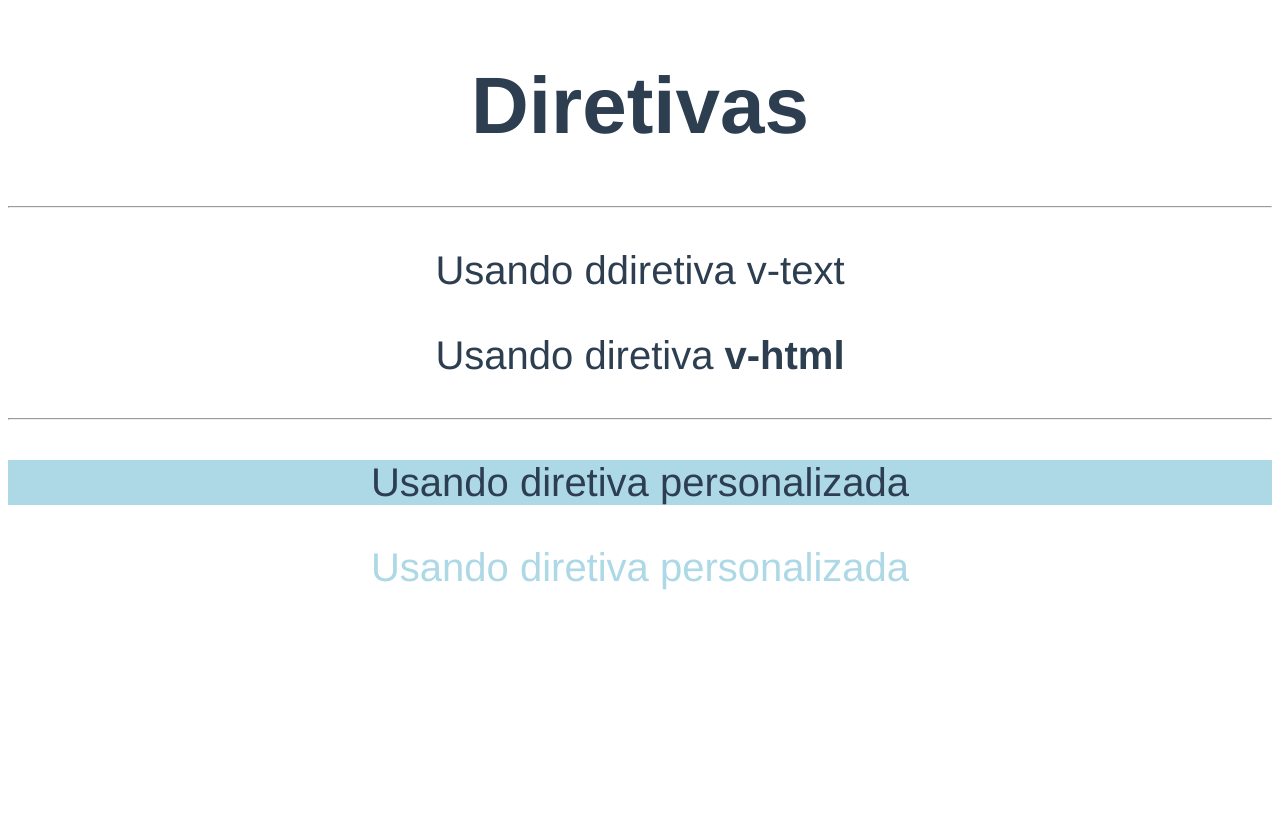
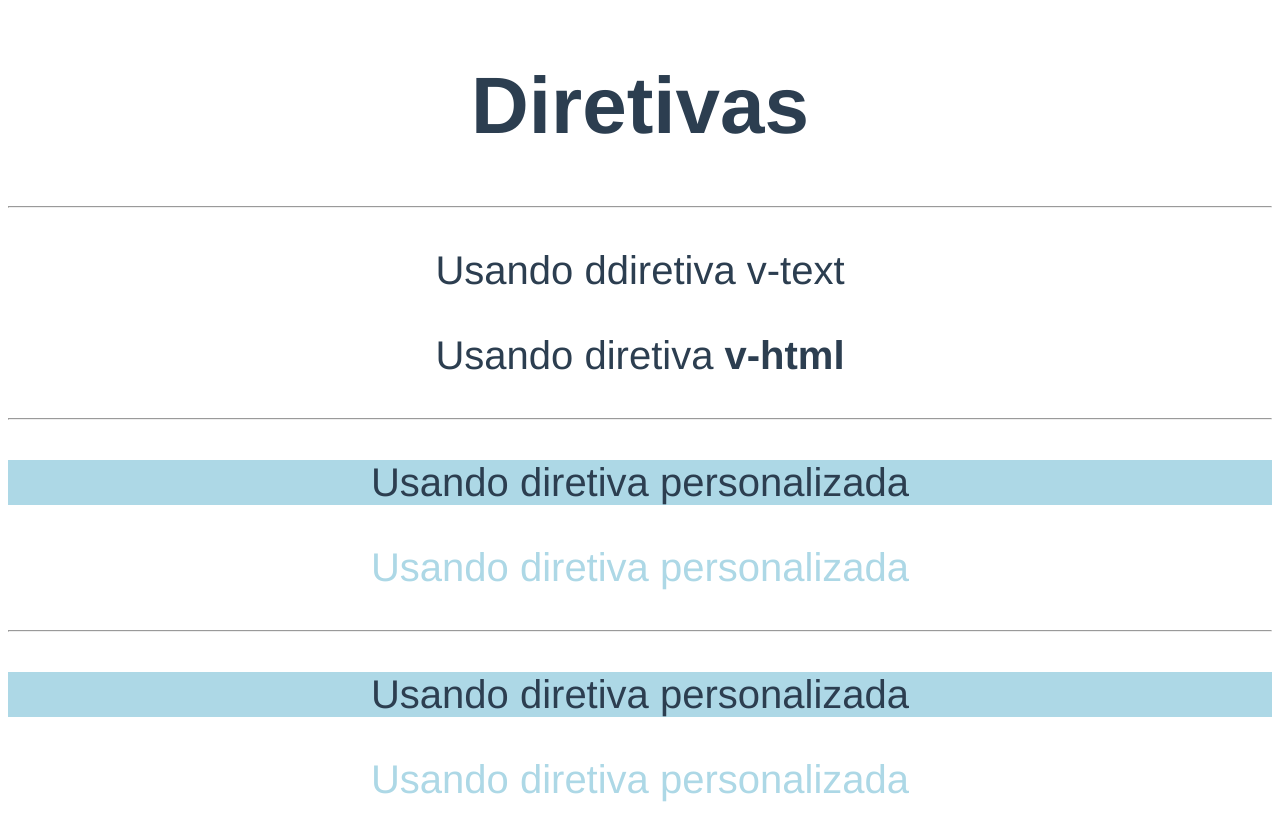
Before and after one commit to JFmaia/curso_vue, a Vue app in the folder diretivas/diretivas-exercicios/: page / in a window 1280 px wide. Before the commit the page ends 800 px from the top, so only its background shows below. Built offline with nearby package versions, Linux system fonts and the light colour scheme.

Commit message:
chore: Utilizando diretivas locais.

```diff
--- a/diretivas/diretivas-exercicios/src/App.vue
+++ b/diretivas/diretivas-exercicios/src/App.vue
@@ -9,11 +9,33 @@
 		<hr>
 		<p v-destaque:fundo.atrasar="cor">Usando diretiva personalizada</p>
 		<p v-destaque="cor">Usando diretiva personalizada</p>
+		<hr>
+		<p v-destaque-local:fundo.atrasar="cor">Usando diretiva personalizada</p>
+		<p v-destaque-local="cor">Usando diretiva personalizada</p>
 	</div>
 </template>
 
 <script>
 export default {
+	directives:{
+		'destaque-local':{
+
+			bind(el,binding){
+
+				let atraso = 0
+
+				if(binding.modifiers['atrasar']) atraso = 3000
+
+				setTimeout(()=>{
+					if(binding.arg === 'fundo'){
+						el.style.backgroundColor = binding.value
+					}else{
+						el.style.color= binding.value
+					}
+				},atraso)
+			}
+		}
+	},
 	data(){
 		return{
 			cor: 'lightblue'
```
